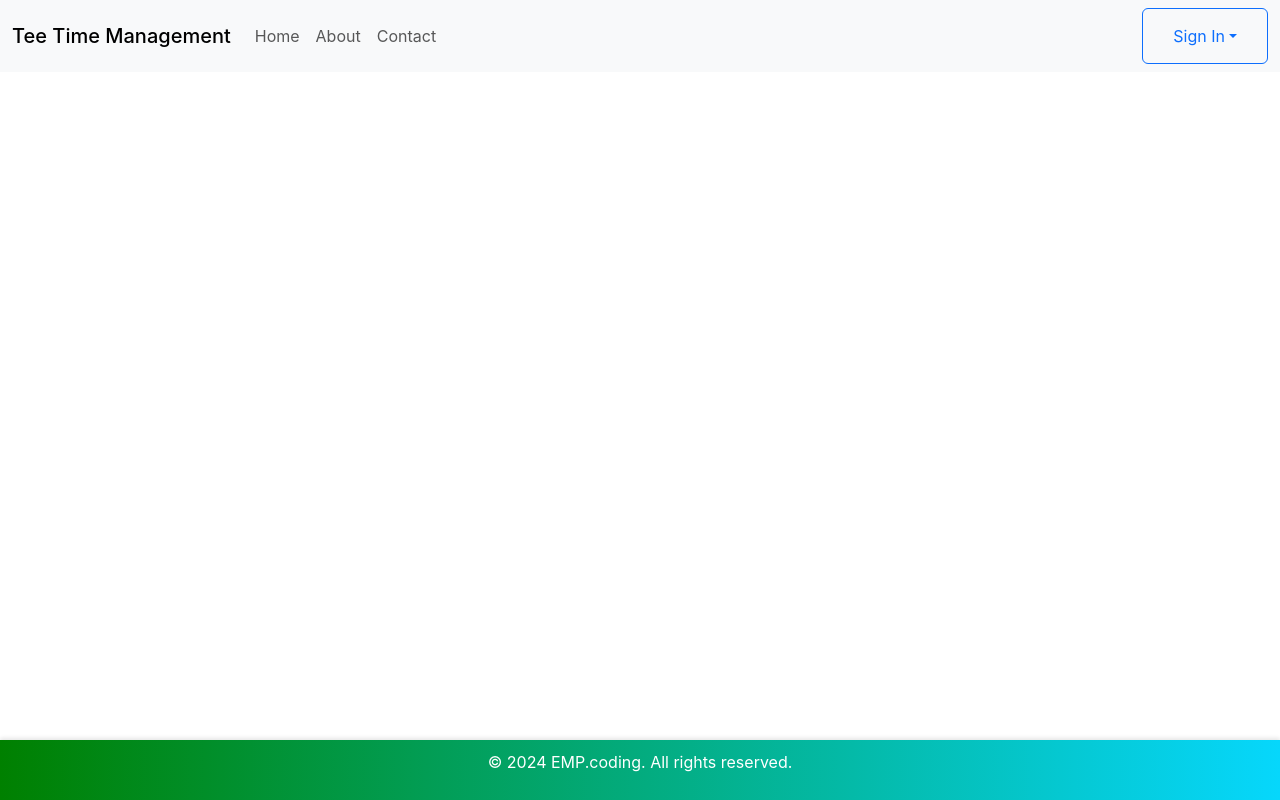
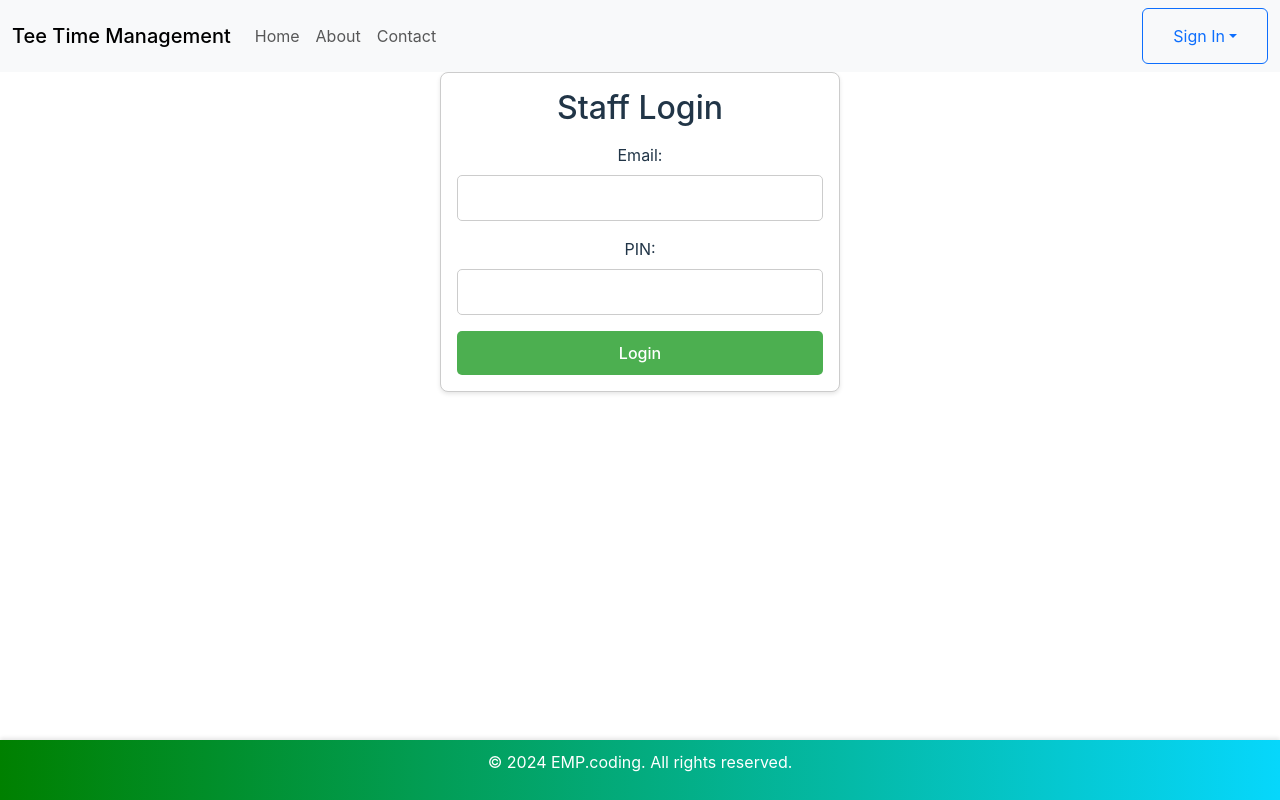
Before and after one commit to EMP-coding/tee-time-management, a React (Vite) app: page /staff/login in a window 1280 px wide. Built offline with nearby package versions, Linux system fonts and the light colour scheme; the HTML template or start-up script is replaced by a standard one.

Commit message:
Things are working...somewhat

```diff
--- a/src/API/apiendpoints.js
+++ b/src/API/apiendpoints.js
@@ -1,3 +1,4 @@
+
 const API_BASE_URL = 'http://localhost:5000'; // Base URL for your Flask API
 
 export const endpoints = {
@@ -6,5 +7,8 @@ export const endpoints = {
     REGISTER_MEMBER: `${API_BASE_URL}/members/register`, // Endpoint to register a new member
     LOGIN_MEMBER: `${API_BASE_URL}/members/login`, // Endpoint to authenticate a member
     AVAIL_TEE_TIMES: `${API_BASE_URL}/tee-times/available`,
-    RESERVE_TEE_TIME: `${API_BASE_URL}/tee-times/reserve`
+    RESERVE_TEE_TIME: `${API_BASE_URL}/tee-times/reserve`,
+    STAFF_SIGN_IN: `${API_BASE_URL}/staff/fixedlogin`,
+    VIEW_ALL_TEE_TIMES: `${API_BASE_URL}/tee-times/all`,
+    GENERATE_TEE_TIMES: `${API_BASE_URL}/tee-times/generate`
 };
--- a/src/App.tsx
+++ b/src/App.tsx
@@ -8,6 +8,8 @@ import MemberDashboard from './features/members/MemberDashboard'; // Ensure the
 import Register from './features/members/MemberRegister'; // Ensure the path is correct
 import TeeTimeScheduler from './features/members/TeeTimeScheduler'; // Ensure the path is correct
 import Footer from './components/Footer';
+import StaffDashboard from './features/staff/StaffDashBoard';
+import GenerateTeeTimes from './features/staff/GenerateTeeTimes';
 
 const App: React.FC = () => {
     return (
@@ -15,11 +17,13 @@ const App: React.FC = () => {
             <Navbar />
             <Routes>
                 <Route path="/" element={<HomePage />} />
-                <Route path="/login/staff" element={<StaffLogin />} />
+                <Route path="/staff/login" element={<StaffLogin />} />
                 <Route path="/members/login" element={<MemberLogin />} />
                 <Route path="/members/register" element={<Register />} />
                 <Route path="/member-dashboard" element={<MemberDashboard />} />
                 <Route path="/schedule-tee-time" element={<TeeTimeScheduler />} />
+                <Route path="/staff-dashboard" element={<StaffDashboard />} />
+                <Route path="/staff/generate-tee-times" element={<GenerateTeeTimes />} />
                 {/* Add more routes here if necessary */}
             </Routes>
             <Footer />
--- a/src/features/members/MemberLogin.tsx
+++ b/src/features/members/MemberLogin.tsx
@@ -2,52 +2,49 @@ import React, { useState } from 'react';
 import { useNavigate } from 'react-router-dom';
 import axios from 'axios';
 import { endpoints } from '../../API/apiendpoints';
-import { useUser } from '../../context/UserContext';
-import { storeToken } from '../../auth/authentication';
-import './members.css';
 
 const LoginForm: React.FC = () => {
     const [email, setEmail] = useState('');
     const [password, setPassword] = useState('');
     const [loginError, setLoginError] = useState('');
-    const { setIsLoggedIn, setUser, user } = useUser(); // Add setUser and user to access user context
     const navigate = useNavigate();
 
     const handleSubmit = async (e: React.FormEvent<HTMLFormElement>) => {
         e.preventDefault();
         try {
-            const response = await axios.post(endpoints.LOGIN_MEMBER, { email, password });
-            if (response.status === 200) {
-                console.log('Login successful');
-                const { access_token, member_id } = response.data; // Extract member_id from response data
-                storeToken(access_token); // Store the token received from login
-                setUser({ memberId: member_id }); // Update user context with memberId
-                setIsLoggedIn(true);
+            const response = await axios.post(endpoints.LOGIN_MEMBER, {
+                email: email,
+                password: password
+            });
+            if (response.status === 200 && response.data.access_token && response.data.member_id) {
+                console.log('Login successful', response.data);
+                // Store the access token and member ID in localStorage
+                localStorage.setItem('token', response.data.access_token);
+                localStorage.setItem('memberId', response.data.member_id.toString());
+                // Navigate to the Member Dashboard after successful login
                 navigate('/member-dashboard');
-
-                // Add a console.log statement to log the user context after login
-                console.log('User context after login:', user);
+            } else {
+                throw new Error('Failed to log in, missing token or member ID.');
             }
         } catch (error) {
             console.error('Error logging in:', error);
-            setLoginError('Error logging in. Please double check your email and password.');
+            setLoginError('Error logging in. Please check your credentials.');
         }
-    };
+    }
 
     return (
-        <div className="login-container"> {/* Use similar container styling */}
-            <h2 className="register-heading">Login</h2> {/* Reuse the heading class for consistency */}
-            <form onSubmit={handleSubmit} className="register-form"> {/* Reuse the form class for consistency */}
-                <div className="form-group">
-                    <label htmlFor="email" className="form-label">Email:</label>
-                    <input type="email" id="email" value={email} onChange={e => setEmail(e.target.value)} className="form-input" required />
-                </div>
-                <div className="form-group">
-                    <label htmlFor="password" className="form-label">Password:</label>
-                    <input type="password" id="password" value={password} onChange={e => setPassword(e.target.value)} className="form-input" required />
-                </div>
-                <button type="submit" className="submit-btn">Login</button>
-                {loginError && <p className="error-message">{loginError}</p>}
+        <div>
+            <form onSubmit={handleSubmit}>
+                <label>
+                    Email:
+                    <input type="email" value={email} onChange={e => setEmail(e.target.value)} />
+                </label>
+                <label>
+                    Password:
+                    <input type="password" value={password} onChange={e => setPassword(e.target.value)} />
+                </label>
+                <button type="submit">Login</button>
+                {loginError && <p>{loginError}</p>}
             </form>
         </div>
     );
--- /dev/null
+++ b/src/features/staff/GenerateTeeTimes.tsx
@@ -0,0 +1,70 @@
+import React, { useState } from 'react';
+import axios from 'axios';
+import { endpoints } from '../../API/apiendpoints';
+
+const GenerateTeeTimes: React.FC = () => {
+    const [courseId, setCourseId] = useState<string>('');
+    const [startTime, setStartTime] = useState<string>('08:00');
+    const [endTime, setEndTime] = useState<string>('17:00');
+    const [intervalMinutes, setIntervalMinutes] = useState<number>(10);
+
+    const generateTeeTimes = async () => {
+        const data = {
+            course_id: parseInt(courseId),
+            start_time: startTime,
+            end_time: endTime,
+            interval_minutes: intervalMinutes
+        };
+        try {
+            const response = await axios.post(endpoints.GENERATE_TEE_TIMES, data);
+            alert(response.data.message);
+            // Optionally, you can add logic here to handle the response
+        } catch (error) {
+            console.error('Failed to generate tee times', error);
+            alert('Error generating tee times.');
+        }
+    };
+
+    return (
+        <div>
+            <h1>Generate Tee Times</h1>
+            <label>
+                Course ID:
+                <input
+                    type="number"
+                    value={courseId}
+                    onChange={e => setCourseId(e.target.value)}
+                    placeholder="Course ID"
+                />
+            </label>
+            <label>
+                Start Time:
+                <input
+                    type="time"
+                    value={startTime}
+                    onChange={e => setStartTime(e.target.value)}
+                />
+            </label>
+            <label>
+                End Time:
+                <input
+                    type="time"
+                    value={endTime}
+                    onChange={e => setEndTime(e.target.value)}
+                />
+            </label>
+            <label>
+                Interval Minutes:
+                <input
+                    type="number"
+                    value={intervalMinutes}
+                    onChange={e => setIntervalMinutes(parseInt(e.target.value))}
+                    placeholder="Interval in minutes"
+                />
+            </label>
+            <button onClick={generateTeeTimes}>Generate Tee Times</button>
+        </div>
+    );
+};
+
+export default GenerateTeeTimes;
--- a/src/features/staff/StaffLogin.tsx
+++ b/src/features/staff/StaffLogin.tsx
@@ -1,10 +1,54 @@
-import React from 'react';
+import React, { useState } from 'react';
+import { useNavigate } from 'react-router-dom';
+import axios from 'axios';
+import { endpoints } from '../../API/apiendpoints';
+
+import './staff.css';
 
 const StaffLogin: React.FC = () => {
+    const [email, setEmail] = useState('');
+    const [pin, setPin] = useState('');  // Changed from password to pin
+    const [loginError, setLoginError] = useState('');
+    const navigate = useNavigate();
+
+    const handleSubmit = async (e: React.FormEvent<HTMLFormElement>) => {
+        e.preventDefault();
+        try {
+            const response = await axios.post(endpoints.STAFF_SIGN_IN, {
+                email: email,
+                pin: pin  // Changed to send pin
+            });
+            if (response.status === 200 && response.data.access_token && response.data.staff_id) {
+                console.log('Login successful', response.data);
+                // Store the access token and staff ID in localStorage
+                localStorage.setItem('staffToken', response.data.access_token);
+                localStorage.setItem('staffId', response.data.staff_id.toString());
+                // Navigate to the Staff Dashboard after successful login
+                navigate('/staff-dashboard');
+            } else {
+                throw new Error('Failed to log in, missing token or staff ID.');
+            }
+        } catch (error) {
+            console.error('Error logging in:', error);
+            setLoginError('Error logging in. Please check your credentials.');
+        }
+    }
+
     return (
-        <div>
-            <h2>Staff Login</h2>
-            {/* Implement your login form here */}
+        <div className="login-container">
+            <form onSubmit={handleSubmit} className="login-form">
+                <h2 className="login-heading">Staff Login</h2>
+                <div className="form-group">
+                    <label htmlFor="email" className="form-label">Email:</label>
+                    <input type="email" id="email" className="form-input" value={email} onChange={e => setEmail(e.target.value)} />
+                </div>
+                <div className="form-group">
+                    <label htmlFor="pin" className="form-label">PIN:</label>  {/* Changed from Password to PIN */}
+                    <input type="password" id="pin" className="form-input" value={pin} onChange={e => setPin(e.target.value)} />
+                </div>
+                <button type="submit" className="submit-btn">Login</button>
+                {loginError && <p className="error-message">{loginError}</p>}
+            </form>
         </div>
     );
 };
--- /dev/null
+++ b/src/features/staff/staff.css
@@ -0,0 +1,72 @@
+/* StaffLogin Specific Styles */
+.login-container {
+    max-width: 400px;
+    margin: auto;
+    padding: 1em;
+    background: #ffffff;
+    border: 1px solid #ccc;
+    border-radius: 8px;
+    box-shadow: 0 2px 4px rgba(0, 0, 0, 0.1);
+    text-align: center;
+}
+
+.error-message {
+    color: #d9534f; /* Bootstrap's `btn-danger` color for example */
+    margin-top: 1rem;
+}
+
+.login-heading {
+    margin-bottom: 1rem;
+}
+
+.form-group {
+    display: flex;
+    flex-direction: column;
+    align-items: center;
+    margin-bottom: 1rem;
+}
+
+.form-label {
+    margin-bottom: 0.5rem;
+}
+
+.form-input {
+    width: 100%;
+    padding: 10px;
+    border: 1px solid #ccc;
+    border-radius: 5px;
+}
+
+.submit-btn {
+    width: 100%;
+    padding: 10px;
+    border-radius: 5px;
+    background-color: var(--primary-color);
+    color: white;
+    border: none;
+    cursor: pointer;
+}
+
+.submit-btn:hover {
+    background-color: var(--secondary-color);
+}
+
+.tee-time-list {
+    max-height: 300px;
+    overflow-y: auto;
+    border: 1px solid #ccc;
+    padding: 10px;
+}
+
+.tee-time-item {
+    margin-bottom: 5px;
+    padding: 5px;
+    background-color: #a5d6a7 !important;
+    color: black;
+}
+.tee-time-item:hover {
+    background-color: #84d786 !important;
+}
+.tee-time-item.booked {
+    background-color: red;
+}
```
Also changed, not shown: src/features/staff/StaffDashBoard.tsx (+26 -69 lines).
